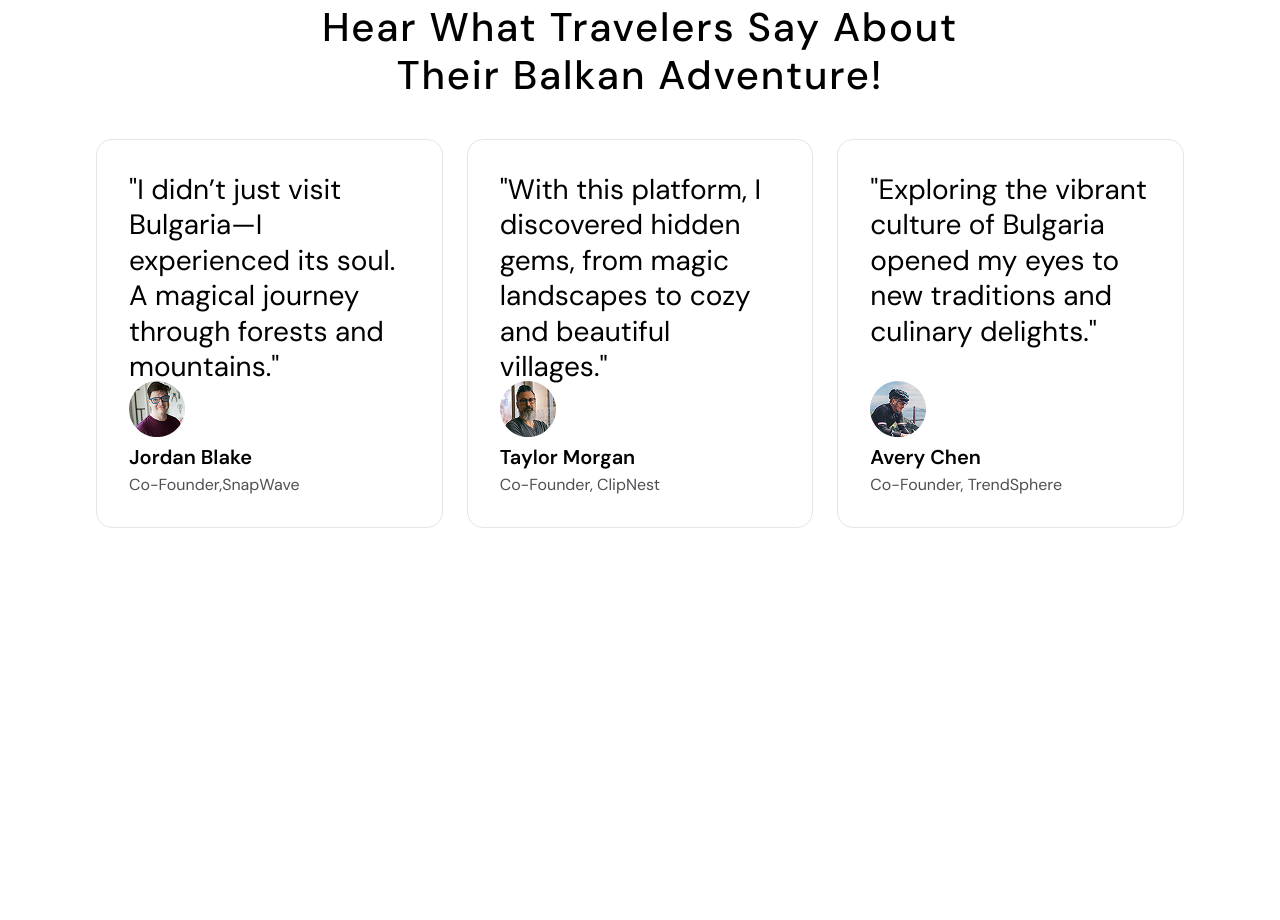
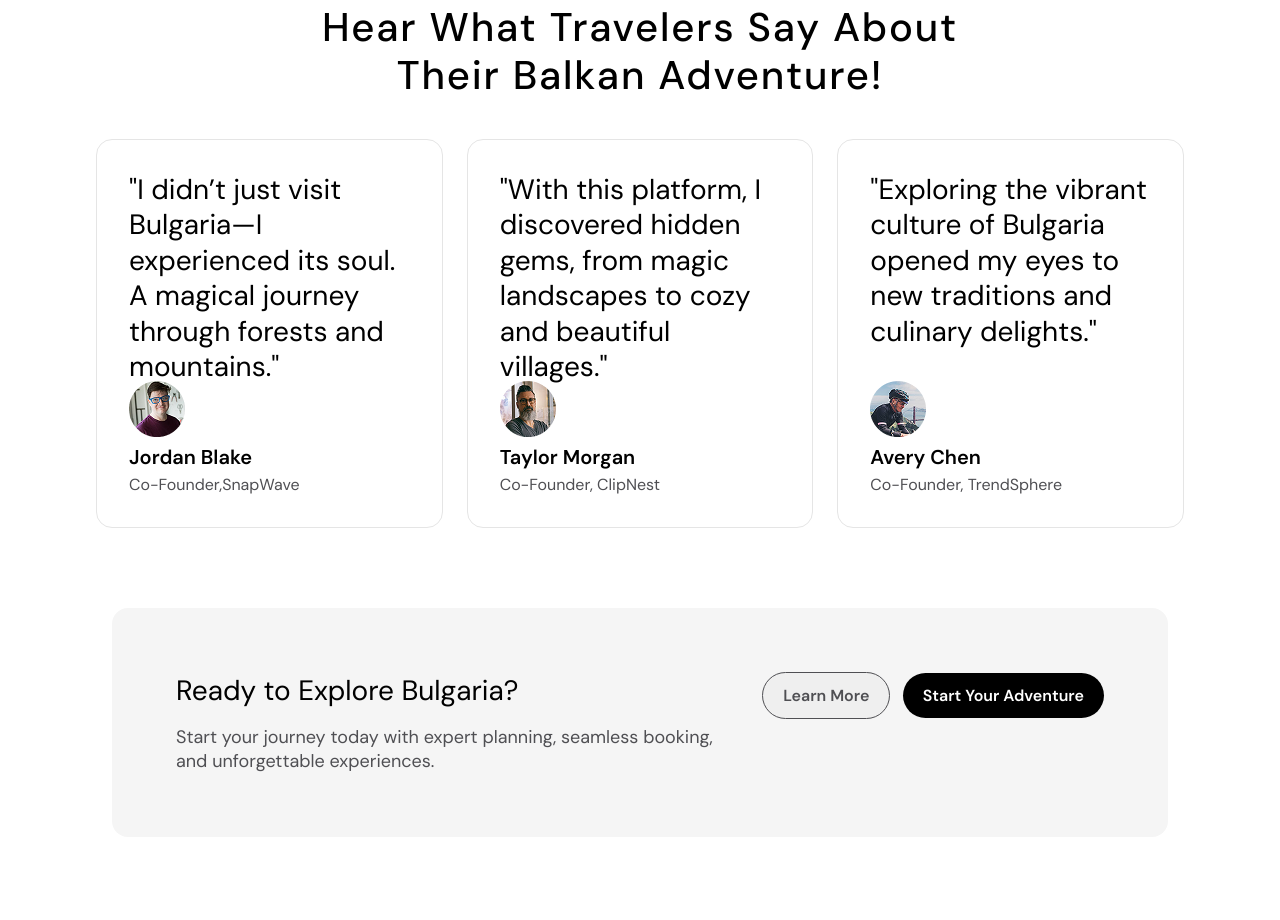
Before and after one commit to nikolai-dimitrov/Sirma-Html-Project-Exam, a plain HTML site: page src/index.html in a window 1280 px wide. Shown: the part 3298-4218 px from the top of the page. Before the commit the page ends 3926 px from the top, so only its background shows below. Drawn offline with Linux system fonts and the light colour scheme.

Commit message:
feat: implement explore section

```diff
--- a/src/index.html
+++ b/src/index.html
@@ -442,6 +442,18 @@
 					</li>
 				</ul>
 			</section>
+			<section class="explore">
+				<div class="explore-content-container">
+					<div class="explore-information-container">
+						<h2>Ready to Explore Bulgaria?</h2>
+						<p class="p1-fonts">Start your journey today with expert planning, seamless booking, and unforgettable experiences.</p>
+					</div>
+					<div class="explore-buttons-container">
+						<button class="btn btn-secondary">Learn More</button>
+						<button class="btn btn-primary">Start Your Adventure</button>
+					</div>
+				</div>
+			</section>
 		</main>
 	</body>
 </html>
--- a/src/public/css/home.css
+++ b/src/public/css/home.css
@@ -363,3 +363,30 @@ header .nav-btns-container .btn-secondary {
 .personal-information-container .p2-fonts {
 	color: var(--gray--color);
 }
+
+/* explore section */
+.explore {
+	padding: 0 92px 80px 92px;
+}
+.explore-content-container {
+	display: flex;
+	justify-content: space-between;
+	padding: 64px;
+	background-color: #f5f5f5;
+	border-radius: 16px;
+}
+
+.explore-information-container {
+	max-width: 548px;
+}
+
+.explore-information-container .p1-fonts {
+	color: var(--gray--color);
+	margin-top: 16px;
+}
+
+.explore-buttons-container .btn-secondary  {
+	border: 1px solid var(--gray--color);
+	color: var(--gray--color);
+	margin-right: 8px;
+}
```
